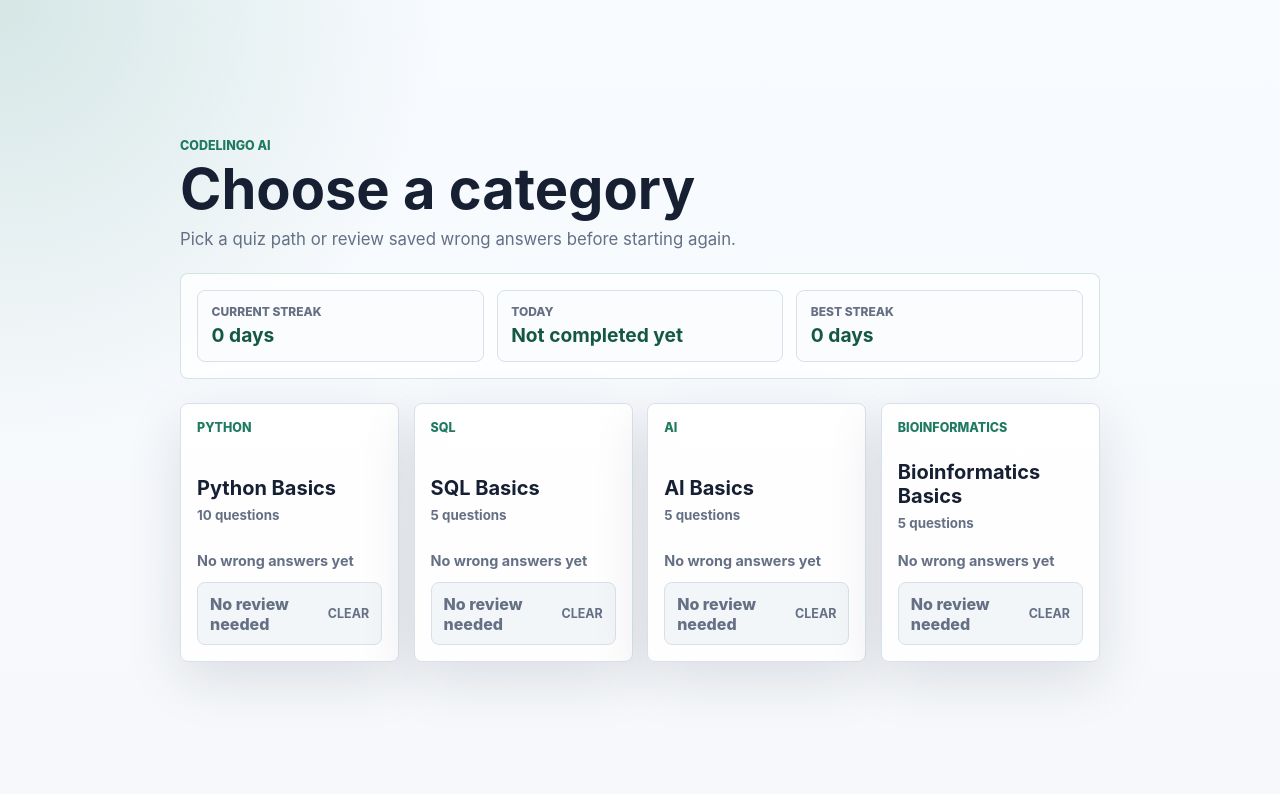
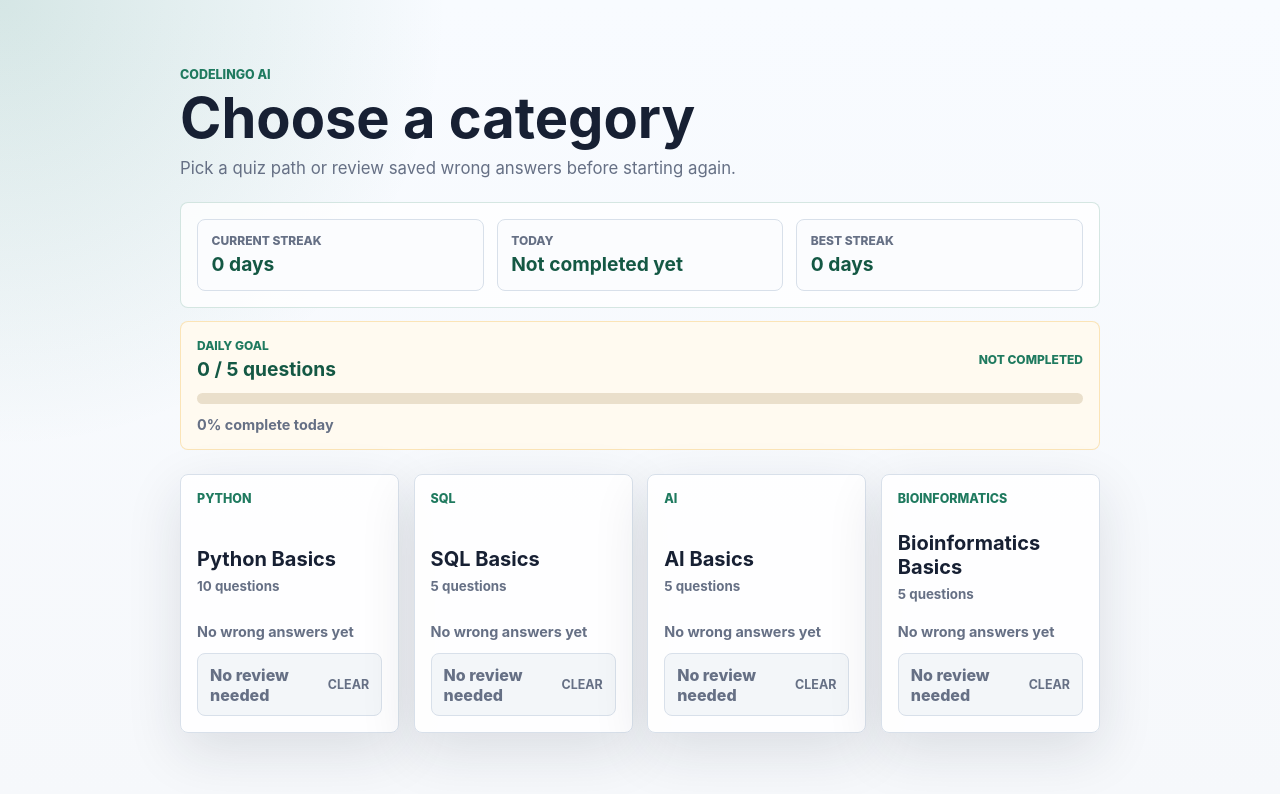
Before and after one commit to ceohwj/code-lingo-ai, a Next.js app: page / in a window 1280 px wide. Shown: the top 794 px of the page. Built offline with nearby package versions, Linux system fonts and the light colour scheme.

Commit message:
Add daily goal tracking system

```diff
--- a/app/globals.css
+++ b/app/globals.css
@@ -152,6 +152,62 @@ h2 {
 .streak-panel strong {
   color: var(--brand-strong);
   font-size: 1.2rem;
+}
+
+.daily-goal-panel {
+  display: grid;
+  gap: 0.75rem;
+  margin-top: 0.8rem;
+  padding: 1rem;
+  border: 1px solid rgba(242, 184, 75, 0.34);
+  border-radius: 8px;
+  background: #fffaf0;
+}
+
+.daily-goal-panel-header {
+  display: flex;
+  align-items: center;
+  justify-content: space-between;
+  gap: 1rem;
+}
+
+.daily-goal-panel-header div {
+  display: grid;
+  gap: 0.25rem;
+}
+
+.daily-goal-panel span,
+.daily-goal-panel-header > strong {
+  color: var(--brand);
+  font-size: 0.75rem;
+  font-weight: 800;
+  text-transform: uppercase;
+}
+
+.daily-goal-panel-header div strong {
+  color: var(--brand-strong);
+  font-size: 1.2rem;
+}
+
+.daily-goal-track {
+  height: 0.7rem;
+  overflow: hidden;
+  border-radius: 999px;
+  background: #eadfcb;
+}
+
+.daily-goal-fill {
+  height: 100%;
+  border-radius: inherit;
+  background: linear-gradient(90deg, var(--accent), var(--brand));
+  transition: width 180ms ease;
+}
+
+.daily-goal-panel p {
+  margin: 0;
+  color: var(--muted);
+  font-size: 0.9rem;
+  font-weight: 700;
 }
 
 .category-grid {
@@ -690,6 +746,7 @@ h2 {
   }
 
   .progress-panel-header,
+  .daily-goal-panel-header,
   .explanation-card-header,
   .actions,
   .checkpoint-strip {
--- a/app/page.jsx
+++ b/app/page.jsx
@@ -6,6 +6,7 @@ import { CategorySelector } from "../components/CategorySelector";
 import { ProgressBar } from "../components/ProgressBar";
 import { QuizCard } from "../components/QuizCard";
 import { quizzes } from "../data/quizData";
+import { DAILY_GOAL_STORAGE_KEY, addCompletedDailyGoalQuestions, getInitialDailyGoalState, normalizeDailyGoalState } from "../lib/dailyGoalLogic";
 import { calculateDifficultyXp, checkAnswer, getDifficultyLabel, getProgressPercent, getQuestionDifficulty, getQuestionXp } from "../lib/quizLogic";
 import { STREAK_STORAGE_KEY, completeLearningDay, getInitialStreakState, getLocalDateKey, normalizeStreakState } from "../lib/streakLogic";
 
@@ -71,6 +72,8 @@ export default function HomePage() {
   const [reviewSessionQuestionIds, setReviewSessionQuestionIds] = useState([]);
   const [streakState, setStreakState] = useState(() => getInitialStreakState());
   const [isStreakLoaded, setIsStreakLoaded] = useState(false);
+  const [dailyGoalState, setDailyGoalState] = useState(() => getInitialDailyGoalState(getLocalDateKey()));
+  const [isDailyGoalLoaded, setIsDailyGoalLoaded] = useState(false);
 
   const selectedQuiz = selectedCategoryId ? quizByCategoryId[selectedCategoryId] : null;
   const activeQuestions = useMemo(() => {
@@ -143,6 +146,20 @@ export default function HomePage() {
       setStreakState(getInitialStreakState());
     } finally {
       setIsStreakLoaded(true);
+    }
+  }, []);
+
+  useEffect(() => {
+    try {
+      const todayDateKey = getLocalDateKey();
+      const savedDailyGoalState = window.localStorage.getItem(DAILY_GOAL_STORAGE_KEY);
+      setDailyGoalState(savedDailyGoalState
+        ? normalizeDailyGoalState(JSON.parse(savedDailyGoalState), todayDateKey)
+        : getInitialDailyGoalState(todayDateKey));
+    } catch {
+      setDailyGoalState(getInitialDailyGoalState(getLocalDateKey()));
+    } finally {
+      setIsDailyGoalLoaded(true);
     }
   }, []);
 
@@ -314,11 +331,29 @@ export default function HomePage() {
 
     updateWrongAnswerIds(selectedQuiz.categoryId, currentQuestion.id, nextAnswer.isCorrect);
 
+    if (!isReviewMode) {
+      addTodayDailyGoalQuestion();
+    }
+
     setSubmittedAnswers((answers) => {
       const withoutCurrent = answers.filter((answer) => answer.questionId !== currentQuestion.id);
       return [...withoutCurrent, nextAnswer];
     });
     setIsSubmitted(true);
+  }
+
+  function addTodayDailyGoalQuestion() {
+    setDailyGoalState((currentDailyGoalState) => {
+      const nextDailyGoalState = addCompletedDailyGoalQuestions(currentDailyGoalState, 1, getLocalDateKey());
+
+      try {
+        window.localStorage.setItem(DAILY_GOAL_STORAGE_KEY, JSON.stringify(nextDailyGoalState));
+      } catch {
+        // Ignore storage failures so answer flow keeps working.
+      }
+
+      return nextDailyGoalState;
+    });
   }
 
   function completeTodayStreak() {
@@ -354,7 +389,7 @@ export default function HomePage() {
     setIsSubmitted(false);
   }
 
-  if (!isCategoryLoaded || !isStreakLoaded) {
+  if (!isCategoryLoaded || !isStreakLoaded || !isDailyGoalLoaded) {
     return null;
   }
 
@@ -362,6 +397,7 @@ export default function HomePage() {
     return (
       <CategorySelector
         categories={quizzes}
+        dailyGoal={dailyGoalState}
         onReviewCategory={startWrongAnswerReview}
         onSelectCategory={startCategoryQuiz}
         streak={streakState}
--- a/components/CategorySelector.jsx
+++ b/components/CategorySelector.jsx
@@ -1,6 +1,6 @@
 "use client";
 
-export function CategorySelector({ categories, onReviewCategory, onSelectCategory, streak = {}, wrongAnswerCountsByCategory = {} }) {
+export function CategorySelector({ categories, dailyGoal = {}, onReviewCategory, onSelectCategory, streak = {}, wrongAnswerCountsByCategory = {} }) {
   return (
     <main className="app-shell">
       <section className="category-selector">
@@ -20,6 +20,19 @@ export function CategorySelector({ categories, onReviewCategory, onSelectCategor
             <span>Best streak</span>
             <strong>{streak.longestStreak ?? 0} {(streak.longestStreak ?? 0) === 1 ? "day" : "days"}</strong>
           </div>
+        </section>
+        <section className="daily-goal-panel" aria-label="Daily goal progress">
+          <div className="daily-goal-panel-header">
+            <div>
+              <span>Daily goal</span>
+              <strong>{dailyGoal.completedQuestionCount ?? 0} / {dailyGoal.target ?? 5} questions</strong>
+            </div>
+            <strong>{dailyGoal.isCompleted ? "Completed" : "Not completed"}</strong>
+          </div>
+          <div className="daily-goal-track" aria-hidden="true">
+            <div className="daily-goal-fill" style={{ width: (dailyGoal.progressPercent ?? 0) + "%" }} />
+          </div>
+          <p>{dailyGoal.progressPercent ?? 0}% complete today</p>
         </section>
         <div className="category-grid" aria-label="Quiz categories">
           {categories.map((category) => {
--- /dev/null
+++ b/lib/dailyGoalLogic.js
@@ -0,0 +1,77 @@
+export const DAILY_GOAL_STORAGE_KEY = "codelingo-ai-daily-goal";
+export const DEFAULT_DAILY_GOAL_TARGET = 5;
+
+export function getInitialDailyGoalState(todayDateKey, target = DEFAULT_DAILY_GOAL_TARGET) {
+  const cleanTarget = normalizeTarget(target);
+
+  return {
+    schemaVersion: 1,
+    dateKey: todayDateKey,
+    completedQuestionCount: 0,
+    target: cleanTarget,
+    progressPercent: 0,
+    isCompleted: false,
+    updatedAt: null
+  };
+}
+
+export function normalizeDailyGoalState(savedState, todayDateKey, defaultTarget = DEFAULT_DAILY_GOAL_TARGET) {
+  if (!savedState || typeof savedState !== "object") {
+    return getInitialDailyGoalState(todayDateKey, defaultTarget);
+  }
+
+  const target = normalizeTarget(savedState.target ?? defaultTarget);
+
+  if (savedState.dateKey !== todayDateKey) {
+    return getInitialDailyGoalState(todayDateKey, target);
+  }
+
+  const completedQuestionCount = Number.isInteger(savedState.completedQuestionCount) && savedState.completedQuestionCount > 0
+    ? savedState.completedQuestionCount
+    : 0;
+
+  return createDailyGoalState({
+    dateKey: todayDateKey,
+    completedQuestionCount,
+    target,
+    updatedAt: typeof savedState.updatedAt === "string" ? savedState.updatedAt : null
+  });
+}
+
+export function addCompletedDailyGoalQuestions(currentState, completedQuestionCount = 1, todayDateKey, defaultTarget = DEFAULT_DAILY_GOAL_TARGET) {
+  const normalizedState = normalizeDailyGoalState(currentState, todayDateKey, defaultTarget);
+  const cleanCompletedQuestionCount = Number.isInteger(completedQuestionCount) && completedQuestionCount > 0
+    ? completedQuestionCount
+    : 0;
+
+  return createDailyGoalState({
+    dateKey: todayDateKey,
+    completedQuestionCount: normalizedState.completedQuestionCount + cleanCompletedQuestionCount,
+    target: normalizedState.target,
+    updatedAt: new Date().toISOString()
+  });
+}
+
+function createDailyGoalState({ dateKey, completedQuestionCount, target, updatedAt }) {
+  return {
+    schemaVersion: 1,
+    dateKey,
+    completedQuestionCount,
+    target,
+    progressPercent: getDailyGoalProgressPercent(completedQuestionCount, target),
+    isCompleted: completedQuestionCount >= target,
+    updatedAt
+  };
+}
+
+function getDailyGoalProgressPercent(completedQuestionCount, target) {
+  if (target <= 0) {
+    return 0;
+  }
+
+  return Math.min(100, Math.round((completedQuestionCount / target) * 100));
+}
+
+function normalizeTarget(target) {
+  return Number.isInteger(target) && target > 0 ? target : DEFAULT_DAILY_GOAL_TARGET;
+}
```
Also changed, not shown: 로컬 웹앱 실행방법.txt, 3 other files (tests, documents, lock files or other folders).
